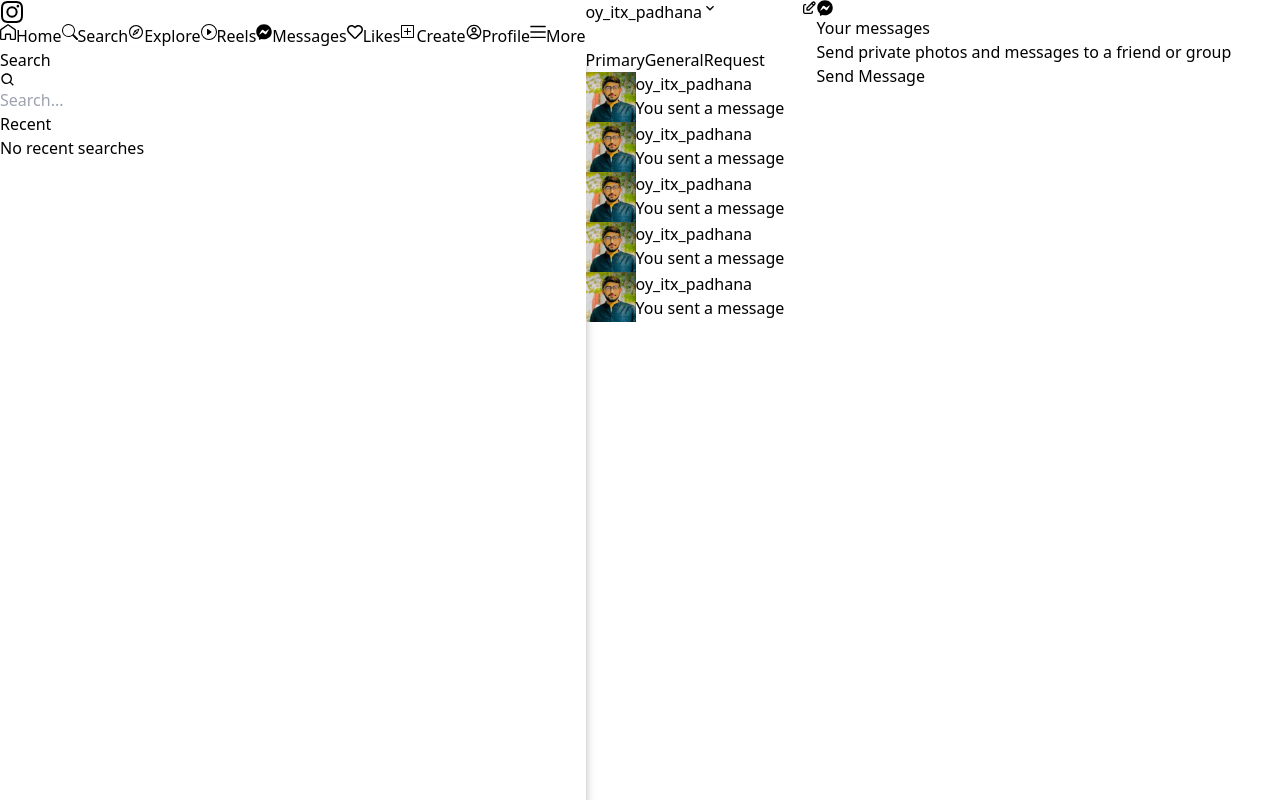
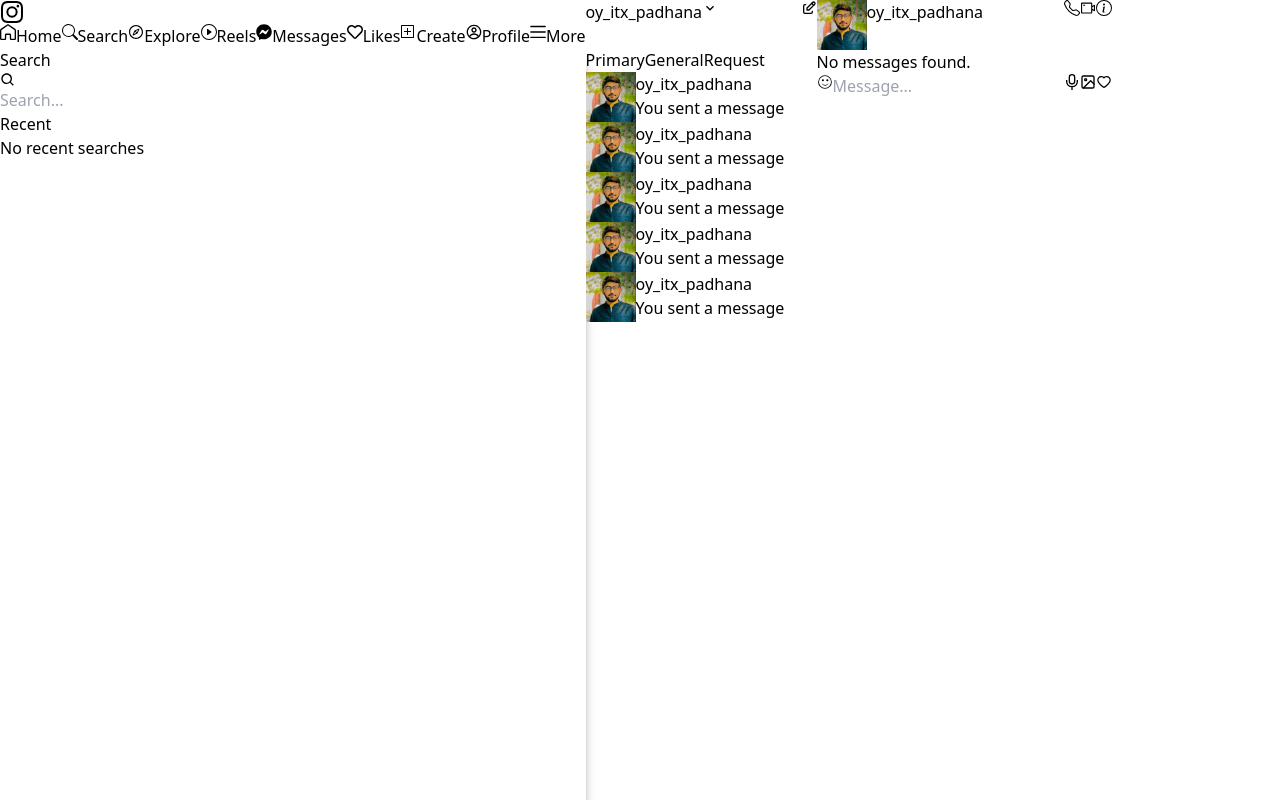
Before and after one commit to Abdullah-167/instagram-app, a Next.js app: page /chat in a window 1280 px wide. Shown: the top 800 px of the page. Built offline with nearby package versions, Linux system fonts and the light colour scheme.

Commit message:
commit done

```diff
--- /dev/null
+++ b/src/Components/Views/Chat/InChat.tsx
@@ -0,0 +1,152 @@
+import React, { useState, useRef } from 'react';
+import Image from 'next/image';
+import { BsTelephone } from 'react-icons/bs';
+import { AiOutlineVideoCamera } from 'react-icons/ai';
+import { BsInfoCircle } from 'react-icons/bs';
+import { GrEmoji } from 'react-icons/gr';
+import { GrMicrophone } from 'react-icons/gr';
+import { FiImage } from 'react-icons/fi';
+import { AiOutlineHeart } from 'react-icons/ai';
+
+const InChat = () => {
+    const [message, setMessage] = useState('');
+    const [sentMessages, setSentMessages] = useState([]);
+    const [recording, setRecording] = useState(false);
+    const recorderRef = useRef(null);
+
+    const handleMessage = (e) => {
+        setMessage(e.target.value);
+    };
+
+    const handleSendMessage = () => {
+        if (message.trim() !== '') {
+            setSentMessages((prevMessages) => [...prevMessages, { message }]);
+            setMessage('');
+        }
+    };
+
+    const handleKeyDown = (e) => {
+        if (e.key === 'Enter') {
+            e.preventDefault();
+            handleSendMessage();
+        }
+    };
+
+    const handleMicrophoneClick = () => {
+        if (!recording) {
+            // Start recording
+            navigator.mediaDevices.getUserMedia({ audio: true }).then((stream) => {
+                const mediaRecorder = new MediaRecorder(stream);
+                recorderRef.current = mediaRecorder;
+
+                const chunks = [];
+                mediaRecorder.addEventListener('dataavailable', (event) => {
+                    if (event.data.size > 0) {
+                        chunks.push(event.data);
+                    }
+                });
+
+                mediaRecorder.addEventListener('stop', () => {
+                    const recordedBlob = new Blob(chunks, { type: 'audio/webm' });
+                    setSentMessages((prevMessages) => [...prevMessages, { audio: recordedBlob }]);
+                    chunks.length = 0; // Clear the chunks array
+                    setRecording(false);
+                });
+
+                mediaRecorder.start();
+                setRecording(true);
+            })
+                .catch((error) => {
+                    console.error('Error accessing microphone:', error);
+                });
+        } else {
+            // Stop recording
+            const mediaRecorder = recorderRef.current;
+            if (mediaRecorder && mediaRecorder.state !== 'inactive') {
+                mediaRecorder.stop();
+            }
+        }
+    };
+
+    return (
+        <div className='w-full'>
+            <div className='flex justify-between items-center py-4 px-6 border-b border-b-gray-300'>
+                <div className='flex justify-between items-center cursor-pointer'>
+                    <div className='flex gap-3 items-center'>
+                        <div>
+                            <Image className='rounded-full' src={'/padhana.jpg'} alt={'Padhana'} width={50} height={50} />
+                        </div>
+                        <div>
+                            <h3 className='text-[16px] pt-1 font-semibold'>oy_itx_padhana</h3>
+                        </div>
+                    </div>
+                </div>
+                <div className='flex gap-5 text-2xl items-center'>
+                    <span className='cursor-pointer' onClick={handleMicrophoneClick}>
+                        <BsTelephone />
+                    </span>
+                    <span className='text-3xl'>
+                        <AiOutlineVideoCamera />
+                    </span>
+                    <span className=' cursor-pointer'>
+                        <BsInfoCircle />
+                    </span>
+                </div>
+            </div>
+            <div className='min-h-[400px] max-h-[400px] overflow-auto my-4'>
+                {sentMessages.length === 0 ? (
+                    <p>No messages found.</p>
+                ) : (
+                    sentMessages.map((msg, index) => (
+                        <div key={index}>
+                            {msg.message && <p>{msg.message}</p>}
+                            {msg.audio && (
+                                <div>
+                                    <audio src={URL.createObjectURL(msg.audio)} controls />
+                                </div>
+                            )}
+                        </div>
+                    ))
+                )}
+            </div>
+            <div className='flex flex-col justify-end'>
+                <div className='border flex items-center border-gray-300 rounded-full mx-3 px-4 py-1'>
+                    <div className='flex gap-2 w-full items-center'>
+                        <span className='text-3xl cursor-pointer'><GrEmoji /></span>
+                        <input
+                            className='outline-none w-full'
+                            onChange={handleMessage}
+                            value={message}
+                            onKeyDown={handleKeyDown}
+                            type='text'
+                            placeholder='Message...'
+                        />
+                    </div>
+                    {!message && (
+                        <div className='flex items-center gap-3 text-2xl'>
+                            <span className='cursor-pointer' onClick={handleMicrophoneClick}>
+                                {recording ? <span className='text-sm'>Stop</span> : <GrMicrophone />}
+                            </span>
+                            <span className='cursor-pointer'>
+                                <FiImage />
+                            </span>
+                            <span className='cursor-pointer'>
+                                <AiOutlineHeart />
+                            </span>
+                        </div>
+                    )}
+                    {message && (
+                        <p
+                            className='text-lg text-[#5a9ef7] px-5 rounded-lg font-semibold cursor-pointer'
+                            onClick={handleSendMessage}
+                        >
+                            Send
+                        </p>
+                    )}
+                </div>
+            </div>
+        </div>
+    );
+};
+
+export default InChat;
--- a/src/Components/Views/Chat/Index.tsx
+++ b/src/Components/Views/Chat/Index.tsx
@@ -2,13 +2,15 @@
 import Sidebar from '../Home/Sidebar'
 import Profiles from './Profiles'
 import Messages from './Messages'
+import InChat from './InChat'
 
 const Index = () => {
     return (
         <div className='flex'>
             <Sidebar />
             <Profiles />
-            <Messages />
+            {/* <Messages /> */}
+            <InChat />
         </div>
     )
 }
```
